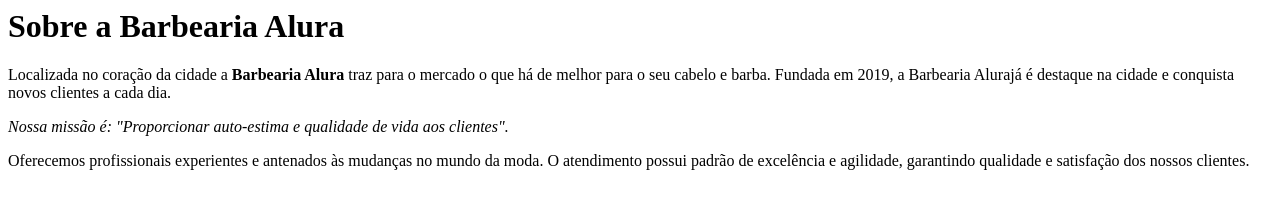
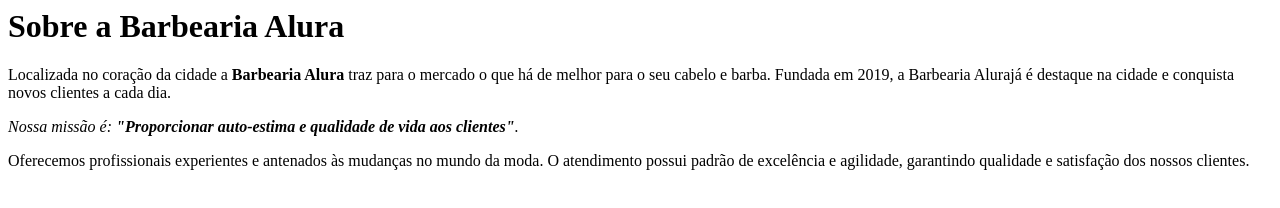
Before and after one commit to melissajblins/HTML5-CSS3, a plain HTML site: page index.html in a window 1280 px wide. Drawn offline with Linux system fonts and the light colour scheme.

Commit message:
Dando mais ênfase ao texto

```diff
--- a/index.html
+++ b/index.html
@@ -3,7 +3,7 @@
 <p>Localizada no coração da cidade a <strong>Barbearia Alura</strong> traz para o mercado o que há de melhor para o seu cabelo e barba.
 Fundada em 2019, a Barbearia Alurajá é destaque na cidade e conquista novos clientes a cada dia.</p>
 
-<p><em>Nossa missão é: "Proporcionar auto-estima e qualidade de vida aos clientes".</em></p>
+<p><em>Nossa missão é: <strong>"Proporcionar auto-estima e qualidade de vida aos clientes"</strong>.</em></p>
 
 <p>Oferecemos profissionais experientes e antenados às mudanças no mundo da moda. O atendimento possui padrão de excelência
 e agilidade, garantindo qualidade e satisfação dos nossos clientes.</p>
```
